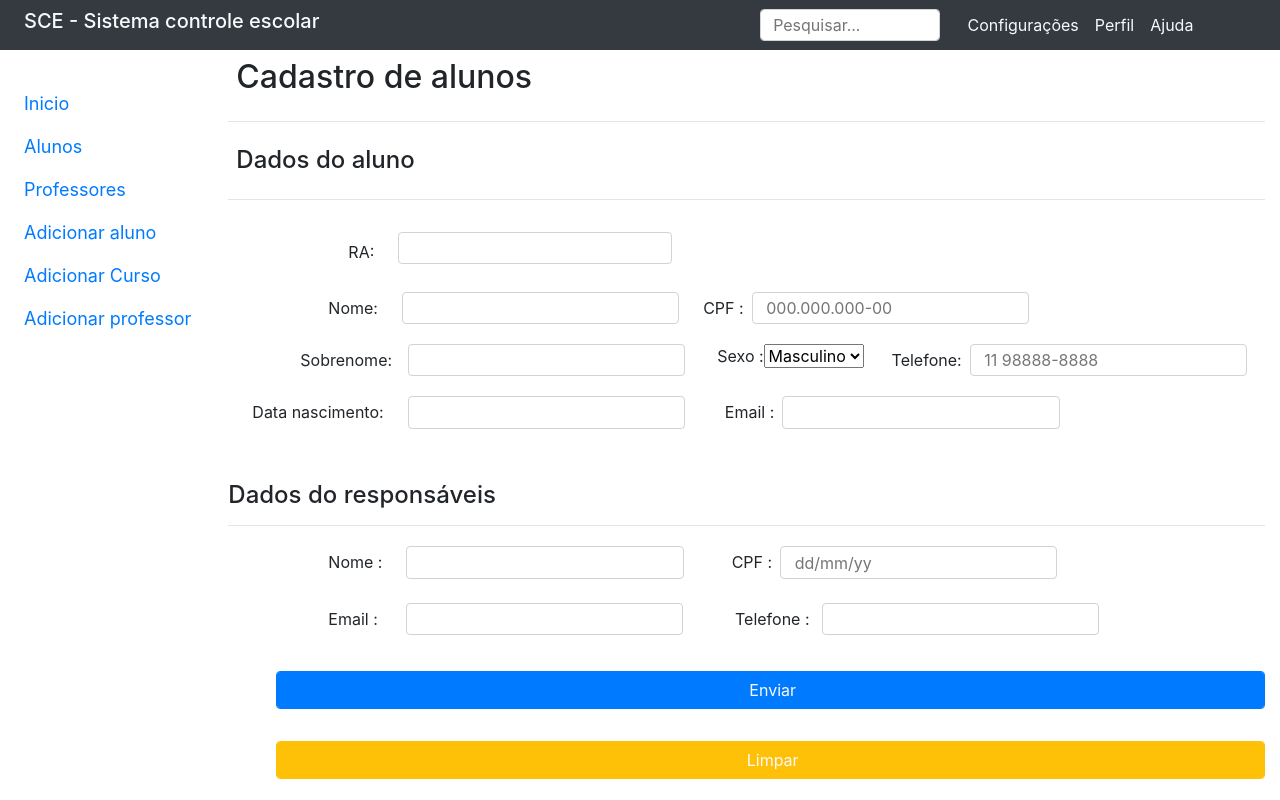
After one commit to manoelmerlin/schoolApp, a CakePHP app: the page made by app/View/Users/addmate.ctp in a window 1280 px wide. The commit adds this page. Run offline with PHP 8.4 and a stand-in for CakePHP, Linux system fonts and the light colour scheme; the template is opened without the code that fills it, so the values that code supplies are empty; form fields are guessed from the names that the template uses; some libraries are stand-ins or nearby versions.

Commit message:
Alteções gerais

```diff
--- /dev/null
+++ b/app/Model/Curse.php
@@ -0,0 +1,4 @@
+<?php
+	class Curse extends AppModel {
+
+	}
--- /dev/null
+++ b/app/Model/Student.php
@@ -0,0 +1,4 @@
+<?php
+	class Student extends AppModel {
+
+	}
--- a/app/View/Layouts/default.ctp
+++ b/app/View/Layouts/default.ctp
@@ -14,12 +14,14 @@
  * @license       https://opensource.org/licenses/mit-license.php MIT License
  */
 
-$cakeDescription = __d('cake_dev', 'CakePHP: the rapid development php framework');
-$cakeVersion = __d('cake_dev', 'CakePHP %s', Configure::version())
 ?>
 <!DOCTYPE html>
 <html>
 <head>
+<script src="https://code.jquery.com/jquery-3.3.1.slim.min.js" integrity="sha384-q8i/X+965DzO0rT7abK41JStQIAqVgRVzpbzo5smXKp4YfRvH+8abtTE1Pi6jizo" crossorigin="anonymous"></script>
+<script src="https://cdnjs.cloudflare.com/ajax/libs/popper.js/1.14.7/umd/popper.min.js" integrity="sha384-UO2eT0CpHqdSJQ6hJty5KVphtPhzWj9WO1clHTMGa3JDZwrnQq4sF86dIHNDz0W1" crossorigin="anonymous"></script>
+<script src="https://stackpath.bootstrapcdn.com/bootstrap/4.3.1/js/bootstrap.min.js" integrity="sha384-JjSmVgyd0p3pXB1rRibZUAYoIIy6OrQ6VrjIEaFf/nJGzIxFDsf4x0xIM+B07jRM" crossorigin="anonymous"></script>
+
 	<?php echo $this->Html->charset(); ?>
 	<title>
 		<?php echo $this->fetch('title'); ?>
@@ -41,7 +43,7 @@ $cakeVersion = __d('cake_dev', 'CakePHP %s', Configure::version())
 	<div id="container">
 		<div id="header">
 			<div class="border p-2 bg-dark col row m-0 text-light border border-dark">
-				<h5 class="col-7">SCA - Sistema de controle de alunos</h5>
+				<h5 class="col-7">SCE - Sistema controle escolar</h5>
 					<div class="col-2">
 						<?= $this->Form->input("", array('placeholder' => 'Pesquisar...', 'class' => 'rounded', 'style' => 'width:180px')); ?>
 					</div>
@@ -55,7 +57,7 @@ $cakeVersion = __d('cake_dev', 'CakePHP %s', Configure::version())
 						</div>
 
 						<div>
-							<?= $this->Html->link("logout", array('controller' => 'users', 'action' => 'logout'), array('class' => 'text-light text-decoration-none p-2')); ?>
+							<?= $this->Html->link("Ajuda", array(), array('class' => 'text-light text-decoration-none p-2')); ?>
 						</div>
 
 					</div>
@@ -64,24 +66,40 @@ $cakeVersion = __d('cake_dev', 'CakePHP %s', Configure::version())
 
 			<!-- Menu lateral -->
 			<div class="row m-0">
-				<div class="p-0 col-3">
+				<div class="div-lateral p-0 col-2">
 					<div class="p-3">
 					</div>
 
-					<div class="div-menu p-2 col-11">
-						<?= $this->Html->link("Inicio", array(), array('class' => 'pl-3 text-decoration-none font-15 div-menu')); ?>
+					<div class="div-menu p-2 ">
+						<?= $this->Html->link("Inicio", array('controller' => 'users', 'action' => 'index'), array('class' => 'pl-3 text-decoration-none font-15 div-menu')); ?>
 					</div>
 
 					<div class="div-menu p-2">
-						<?= $this->Html->link("Formulário", array(), array('class' => 'pl-3 text-decoration-none font-15 div-menu')); ?>
+						<?= $this->Html->link("Alunos", array('controller' => 'users', 'action' => 'showmates'), array('class' => 'pl-3 text-decoration-none font-15 div-menu')); ?>
 					</div>
 
 					<div class="div-menu p-2">
-						<?= $this->Html->link("Contato", array(), array('class' => 'pl-3 text-decoration-none font-15 div-menu')); ?>
+						<?= $this->Html->link("Professores", array(), array('class' => 'pl-3 text-decoration-none font-15 div-menu')); ?>
 					</div>
 
+
+					<div class="div-menu p-2">
+					<?= $this->Html->link("Adicionar aluno", array('controller' => 'users', 'action' => 'addmate'), array('class' => 'pl-3 text-decoration-none font-15 div-menu')); ?>
+					</div>
+
+					<div class="div-menu p-2">
+						<?= $this->Html->link("Adicionar Curso", array('controller' => 'curses', 'action' => 'addcurse'), array('class' => 'pl-3 text-decoration-none font-15 div-menu')); ?>
+					</div>
+
+
+
+					<div class="div-menu p-2">
+						<?= $this->Html->link("Adicionar professor", array(), array('class' => 'pl-3 text-decoration-none font-15 div-menu')); ?>
+					</div>
+
+
 				</div>
-			<div id="content" class="col-4">
+			<div id="content" class="col">
 
 				<?php echo $this->Flash->render(); ?>
 
--- /dev/null
+++ b/app/View/Users/addmate.ctp
@@ -0,0 +1,146 @@
+<h2 class="p-2">Cadastro de alunos</h2>
+<hr>
+<h4 class="p-2">Dados do aluno</h4>
+<hr>
+<div class=" p-1">
+    <div class="row m-0  p-1">
+        <div class="pl-5 py-3">
+            <a class="pl-5 ml-3"><?= "RA: " ?></a>
+    </div>
+		<?= $this->Form->create('Student', array('controller' => 'users', 'url' => 'addmate')); ?>
+        <div class="p-2 ">
+            <?= $this->Form->input('ra', array("label" => "", 'type' => 'text', "class" => "ml-3")); ?>
+        </div>
+    </div>
+</div>
+
+<div class="row m-0  p-1">
+    <div class="my-1 pl-5">
+        <a class="pl-5"><?= "Nome:"; ?></a>
+    </div>
+
+    <div class="pl-4">
+        <?= $this->Form->input("first_name", array("label" => "", 'type' => '', "class" => 'div-nome ')); ?>
+    </div>
+
+
+    <div class="py-1 ml-4">
+        <?= "CPF : "; ?>
+    </div>
+
+    <div class="pl-2">
+        <?= $this->Form->input("cpf", array("placeholder" => "000.000.000-00", "label" => "", "type" => "", "class" => "div-nome")); ?>
+    </div>
+
+
+</div>
+
+<div class="py-3 pl-4 row m-0 ">
+	<div class=" my-1">
+        <a class="pl-5 "><?= "Sobrenome:"; ?></a>
+    </div>
+
+    <div class="pl-3">
+        <?= $this->Form->input("last_name", array("label" => "", 'type' => '', "class" => 'div-nome')); ?>
+    </div>
+
+
+
+    <div class="pl-2">
+        <a class="pl-4"><?= "Sexo : "; ?></a>
+    </div>
+
+    <div class="pr-1">
+        <?php $options = array('Masculino' => 'Masculino', "Feminino" => "Feminino"); ?>
+        <?php echo $this->Form->input('gender', array('label' => " ", 'options' => $options, 'empty' => 'Selecione', 'required' => true), array('label' => 'Categoria : ')); ?>
+    </div>
+
+    <div class="py-1 ml-4">
+        <?= "Telefone: "; ?>
+    </div>
+
+    <div class="pl-2">
+        <?= $this->Form->input("phone", array("placeholder" => "11 98888-8888", "label" => "", "type" => "", "class" => "div-nome")); ?>
+    </div>
+
+
+</div>
+
+<div class="row m-0  py-1">
+    <div class="my-1">
+        <a class="pl-4"><?= "Data nascimento:"; ?></a>
+    </div>
+
+    <div class="ml-4">
+        <?= $this->Form->input('birthday', array("label" => "", 'type' => '', "class" => 'div-nome')); ?>
+    </div>
+
+    <div class="my-1 pl-3">
+        <a class="pl-4"><?= "Email : "; ?></a>
+    </div>
+
+    <div class="pl-2">
+        <?= $this->Form->input("email", array("label" => "", 'type' => '', "class" => 'div-nome')); ?>
+    </div>
+
+</div>
+
+<div class="py-4">
+
+</div>
+<h4 class="">Dados do responsáveis</h4>
+<hr>
+<div class="row m-0  p-1">
+    <div class="my-1 pl-5">
+        <a class="pl-5"><?= "Nome : "; ?></a>
+    </div>
+
+    <div class="pl-4">
+        <?= $this->Form->input("resposible_name", array("label" => "", 'type' => '', "class" => 'div-nome ')); ?>
+    </div>
+    <div class="py-1 pl-5">
+        <?= "CPF : "; ?>
+    </div>
+
+    <div class="pl-2">
+        <?= $this->Form->input("responsible_cpf", array("placeholder" => "dd/mm/yy", "label" => "", "type" => "", "class" => "div-nome")); ?>
+    </div>
+
+    <div class="ml-1">
+
+    </div>
+
+
+    </div>
+
+<div class="row m-0  p-1">
+    <div class="my-1 pl-5 py-3">
+        <a class="pl-5"><?= "Email : "; ?></a>
+    </div>
+
+    <div class="pl-4 py-3">
+        <?= $this->Form->input("responsible_email", array("label" => "", 'type' => '', "class" => 'ml-1 div-nome ')); ?>
+	</div>
+	<div class="my-1 pl-1 py-3">
+        <a class="pl-5"><?= "Telefone : "; ?></a>
+    </div>
+
+    <div class="pl-2 py-3">
+        <?= $this->Form->input("responsible_phone", array("label" => "", 'type' => '', "class" => 'ml-1 div-nome ')); ?>
+    </div>
+
+</div>
+
+<div>
+<div class="py-3 pl-5">
+        <?= $this->Form->submit("Enviar", array("controller" => 'users', 'action' => 'addmate', "class" => "bg-primary border border-primary text-light form-control pl-3")); ?>
+    </div>
+
+
+    <div class="py-3 pl-5">
+        <?= $this->Form->submit("Limpar", array("class" => "bg-warning form-control border border-warning text-light pl-3")); ?>
+	</div>
+
+	<?= $this->Form->end(); ?>
+
+</div>
```
Also changed, not shown: app/Controller/CursesController.php (added, +37 -0 lines), app/Controller/StudentsController.php (added, +7 -0 lines), app/Controller/UsersController.php (+16 -1 lines), app/View/Curses/addcurse.ctp (added, +24 -0 lines), app/View/Curses/matricularaluno.ctp (added, +7 -0 lines), app/View/Users/addMate.ctp (deleted, +0 -59 lines), app/View/Users/showmates.ctp (added, +45 -0 lines).
